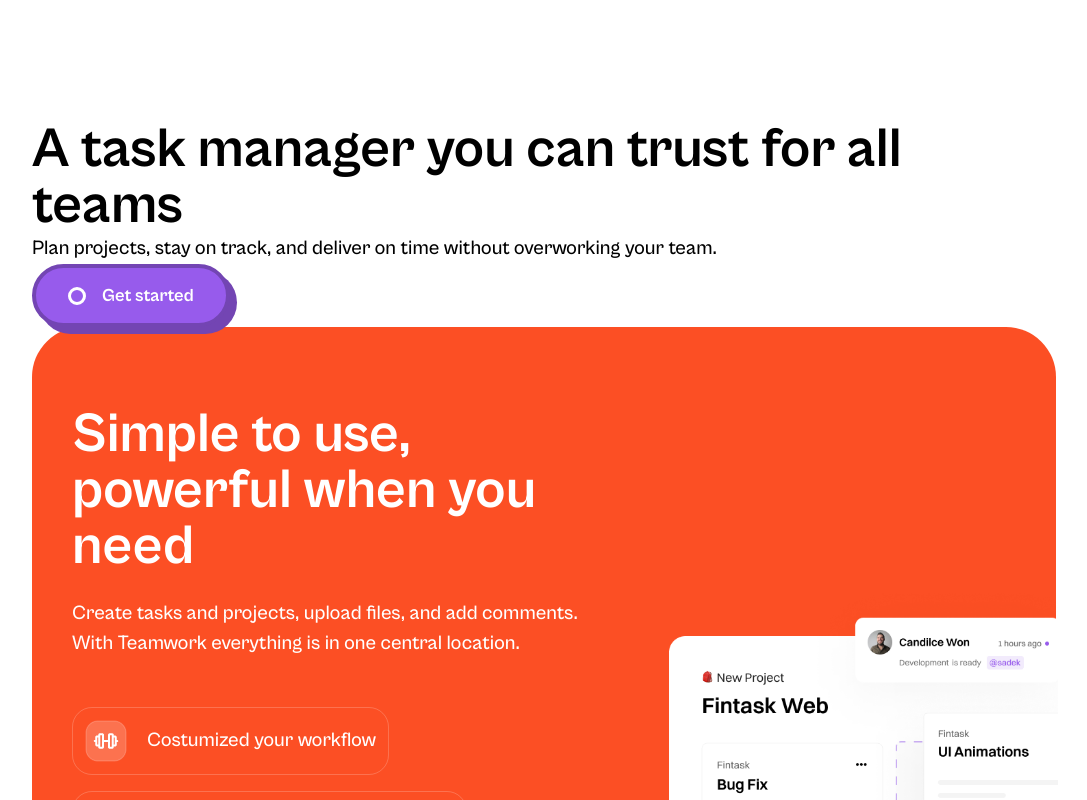
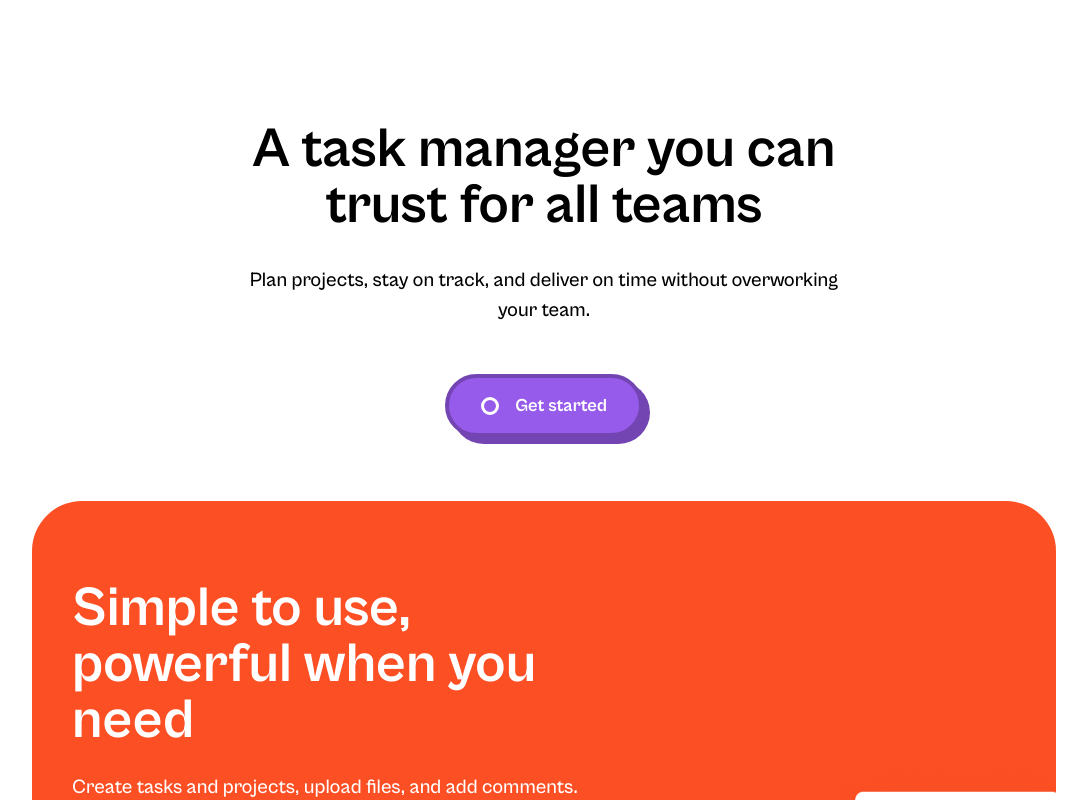
Before and after one commit to BlakeZajac/react-fintask-website, a React (Create React App) app: page / in a window 1280 px wide. Shown: the part 2480-3280 px from the top of the page, without its empty margins (96-1183 px from the left). Built offline with nearby package versions, Linux system fonts and the light colour scheme.

Commit message:
Advantages section build and styles

```diff
--- a/src/containers/advantages/advantages.scss
+++ b/src/containers/advantages/advantages.scss
@@ -2,19 +2,45 @@
 
 .advantages {
   &__heading {
+    max-width: 600px;
+    margin: 0 auto;
+    text-align: center;
+
+    h2 {
+      padding-bottom: 2rem;
+    }
   }
 
   &__button {
+    display: flex;
+    justify-content: center;
+    padding: 3rem 0 4rem;
   }
 
   &__items {
     &__item {
+      cursor: pointer;
       display: flex;
       align-items: flex-end;
       justify-content: space-between;
       gap: 5rem;
       padding: 5rem 2.5rem;
       border-radius: 50px;
+      position: relative;
+      top: 0;
+      transition: all 0.2s ease-in-out;
+
+      &:hover {
+        top: -10px;
+        transition: all 0.2s ease-in-out;
+      }
+
+      @media all and (max-width: $breakpoint-tablet) {
+        align-items: flex-start;
+        padding: 4rem 2rem;
+        flex-direction: column;
+        gap: 1rem;
+      }
 
       &:first-child {
         background: $card-orange-bg;
@@ -57,10 +83,18 @@
         h2 {
           max-width: 600px;
           padding-bottom: 1.5rem;
+
+          @media all and (max-width: $breakpoint-tablet) {
+            padding-bottom: 1rem;
+          }
         }
 
         p {
           padding-bottom: 3rem;
+
+          @media all and (max-width: $breakpoint-tablet) {
+            padding-bottom: 1.5rem;
+          }
         }
 
         &__icon {
@@ -86,6 +120,10 @@
         flex: 0.75;
         margin: 0 -2.6rem -5.4rem 0;
 
+        @media all and (max-width: $breakpoint-tablet) {
+          margin-left: auto;
+        }
+
         img {
           width: 100%;
         }
```
